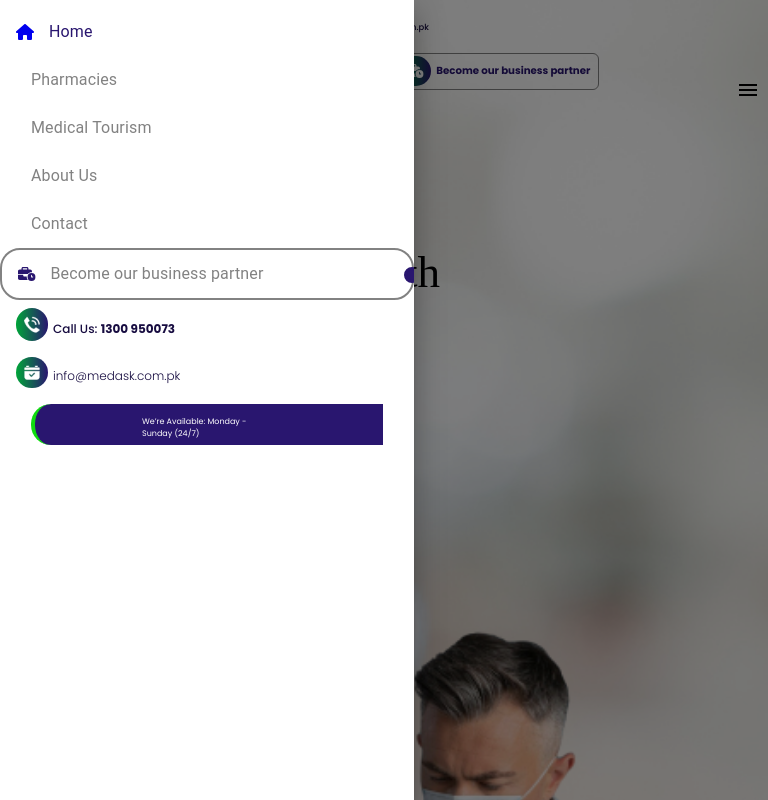
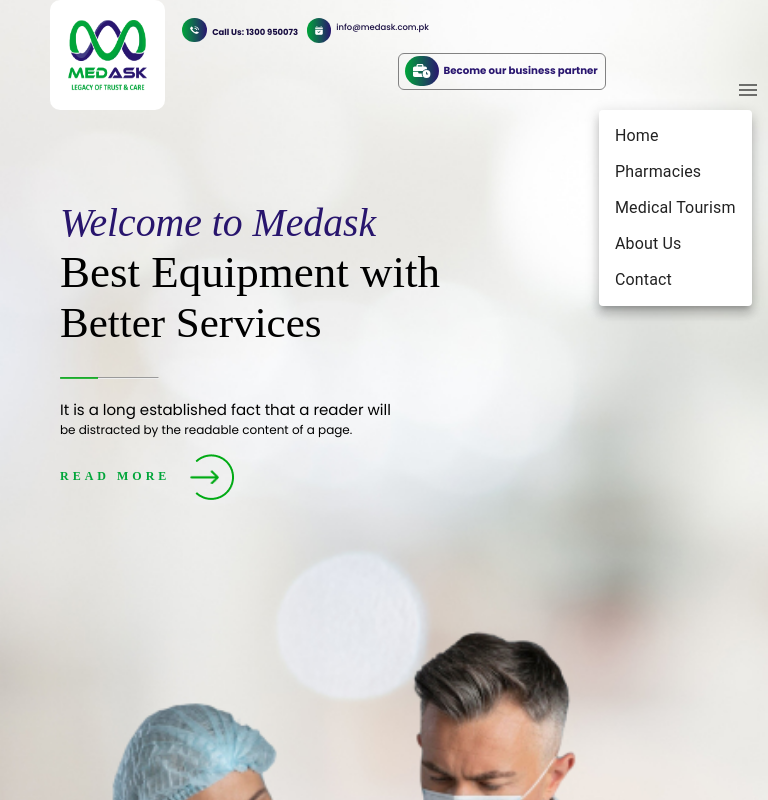
Before and after one commit to mussawir/medask, a React (Create React App) app: page / in a window 768 px wide. Both pictures are taken after a click on the button 747 px from the left and 90 px from the top of the page. Shown: the top 800 px of the page. Built offline with nearby package versions, Linux system fonts and the light colour scheme.

Commit message:
Drawer updated

```diff
--- a/src/components/Drawer.tsx
+++ b/src/components/Drawer.tsx
@@ -1,82 +1,62 @@
-import React, { useState } from 'react';
+import React from 'react';
+import Button from '@mui/material/Button';
+import Menu from '@mui/material/Menu';
+import MenuItem from '@mui/material/MenuItem';
 import { Link } from 'react-router-dom';
+import phonetopImg from '../images/phonetopImg.png';
+import EmailTopImg from '../images/EmailTopImg.png';
 import { Drawer as MUIDrawer, List, ListItem, ListItemText, IconButton } from '@mui/material';
 import MenuIcon from '@mui/icons-material/Menu';
-import { faHome, faBusinessTime } from '@fortawesome/free-solid-svg-icons';
-import { FontAwesomeIcon } from '@fortawesome/react-fontawesome';
-import phonetopImg from '../images/phonetopImg.png';
-import EmailTopImg from '../images/EmailTopImg.png';
 
 const Drawer: React.FC = () => {
-    const [open, setOpen] = useState(false);
+    const [anchorEl, setAnchorEl] = React.useState<null | HTMLElement>(null);
+    const open = Boolean(anchorEl);
 
-    const toggleDrawer = (open: boolean) => (event: React.KeyboardEvent | React.MouseEvent) => {
-        if (event.type === 'keydown' && ((event as React.KeyboardEvent).key === 'Tab' || (event as React.KeyboardEvent).key === 'Shift')) {
-            return;
-        }
-        setOpen(open);
+    const handleClick = (event: React.MouseEvent<HTMLButtonElement>) => {
+        setAnchorEl(event.currentTarget);
+    };
+
+    const handleClose = () => {
+        setAnchorEl(null);
     };
 
     return (
         <div>
-            <IconButton
-                edge="start"
-                color="inherit"
-                aria-label="menu"
-                onClick={toggleDrawer(true)}
+
+                   <IconButton
+                               id="basic-button"
+                               aria-controls={open ? 'basic-menu' : undefined}
+                               aria-haspopup="true"
+                               aria-expanded={open ? 'true' : undefined}
+                               onClick={handleClick}>
+            <MenuIcon />
+            </IconButton>
+            <Menu
+                id="basic-menu"
+                anchorEl={anchorEl}
+                open={open}
+                onClose={handleClose}
+                MenuListProps={{
+                    'aria-labelledby': 'basic-button',
+                }}
             >
-                <MenuIcon />
-            </IconButton>
-            <MUIDrawer
-                anchor="left"
-                open={open}
-                onClose={toggleDrawer(false)}
-            >
-                <List>
-                    <ListItem component={Link} to="/" onClick={toggleDrawer(false)}>
-                        <FontAwesomeIcon icon={faHome} />
-                        <ListItemText className="nav-link active" primary="Home" />
-                    </ListItem>
-                    <ListItem component={Link} to="/pharmacies" onClick={toggleDrawer(false)}>
-                        <ListItemText className="nav-link" primary="Pharmacies" />
-                    </ListItem>
-                    <ListItem component={Link} to="/medical-tourism" onClick={toggleDrawer(false)}>
-                        <ListItemText className="nav-link" primary="Medical Tourism" />
-                    </ListItem>
-                    <ListItem component={Link} to="/aboutus" onClick={toggleDrawer(false)}>
-                        <ListItemText className="nav-link" primary="About Us" />
-                    </ListItem>
-                    <ListItem component={Link} to="/contact" onClick={toggleDrawer(false)}>
-                        <ListItemText className="nav-link" primary="Contact" />
-                    </ListItem>
-                    <ListItem component={Link} to="/contact" className="partner-link" onClick={toggleDrawer(false)}>
-                        <FontAwesomeIcon icon={faBusinessTime} />
-                        <ListItemText className="nav-link" primary="Become our business partner" />
-                    </ListItem>
-                    <ListItem component={Link} to="/contact"  onClick={toggleDrawer(false)}>
-                    <Link to="/" className="nav-link-top">
-                            <span className="icon-background">
-                                <img src={phonetopImg} alt="phonetopImg" />
-                            </span>
-                            Call Us: <b>1300 950073</b>
-                        </Link>
-                    </ListItem>
-                    <ListItem component={Link} to="/contact"  onClick={toggleDrawer(false)}>
-                    <Link to="/" className="nav-link-top">
-                            <span className="icon-background">
-                                <img src={EmailTopImg} alt="EmailTopImg" />
-                            </span>
-                            <a className='outlinenone' href="mailto:info@medask.com.pk" style={{ color: '170C40', textDecoration: 'none' }}>info@medask.com.pk</a>
-                        </Link>
-                    </ListItem>
-                    <ListItem component={Link} to="/contact"  onClick={toggleDrawer(false)}>
-                    <Link to="/" className="nav-link available-info" id='available-info'>
-                            We’re Available: Monday - Sunday (24/7)
-                        </Link>
-                    </ListItem>
-
-                </List>
-            </MUIDrawer>
+                {/* Menu Items with Links */}
+                <MenuItem onClick={handleClose} component={Link} to="/">
+                    Home
+                </MenuItem>
+                <MenuItem onClick={handleClose} component={Link} to="/pharmacies">
+                    Pharmacies
+                </MenuItem>
+                <MenuItem onClick={handleClose} component={Link} to="/medical-tourism">
+                    Medical Tourism
+                </MenuItem>
+                <MenuItem onClick={handleClose} component={Link} to="/aboutus">
+                    About Us
+                </MenuItem>
+                <MenuItem onClick={handleClose} component={Link} to="/contact">
+                    Contact
+                </MenuItem>
+            </Menu>
         </div>
     );
 };
--- a/src/components/Header.css
+++ b/src/components/Header.css
@@ -153,31 +153,23 @@ top: 19%;
             align-self: flex-end;
         }
         .partnerlinksmallscreen {
-            border: 0.73px solid #828282;
-            /* Border color */
+            align-items: center;
+            border: .73px solid #828282;
             border-radius: 6px;
-            /* Border radius */
+            color: #29166f;
+            display: flex;
+            font-family: poppins;
+            font-size: 13.94px;
+            font-weight: 700;
+            height: 36.7px;
+            margin-left: 126px;
+            padding: 6px;
+            text-decoration: none;
+            top: 53px;
+            transition: background-color .3s, color .3s;
             width: 207.74px;
-            height: 36.7px;
-            margin-left: 80px;
-            top: 53px;
-            padding: 6px;
-            /* Padding */
-            text-decoration: none;
-            /* Remove underline */
-            font-family: poppins;
-            color: #29166F;
-            /* Text color */
-            /* Required for positioning the arrow */
-            display: flex;
-            /* Ensure proper width */
-            transition: background-color 0.3s, color 0.3s;
-            /* For hover effect */
-            font-weight: 700;
-            font-size: 13.94px;
-            align-items: center;
+        }
 
-        }
         .icon-backgroundsmallscreen {
             display: inline-flex;
             /* Allows proper alignment */
```
Also changed, not shown: src/components/ibrdiv1.css (+202 -50 lines), src/App.css.
